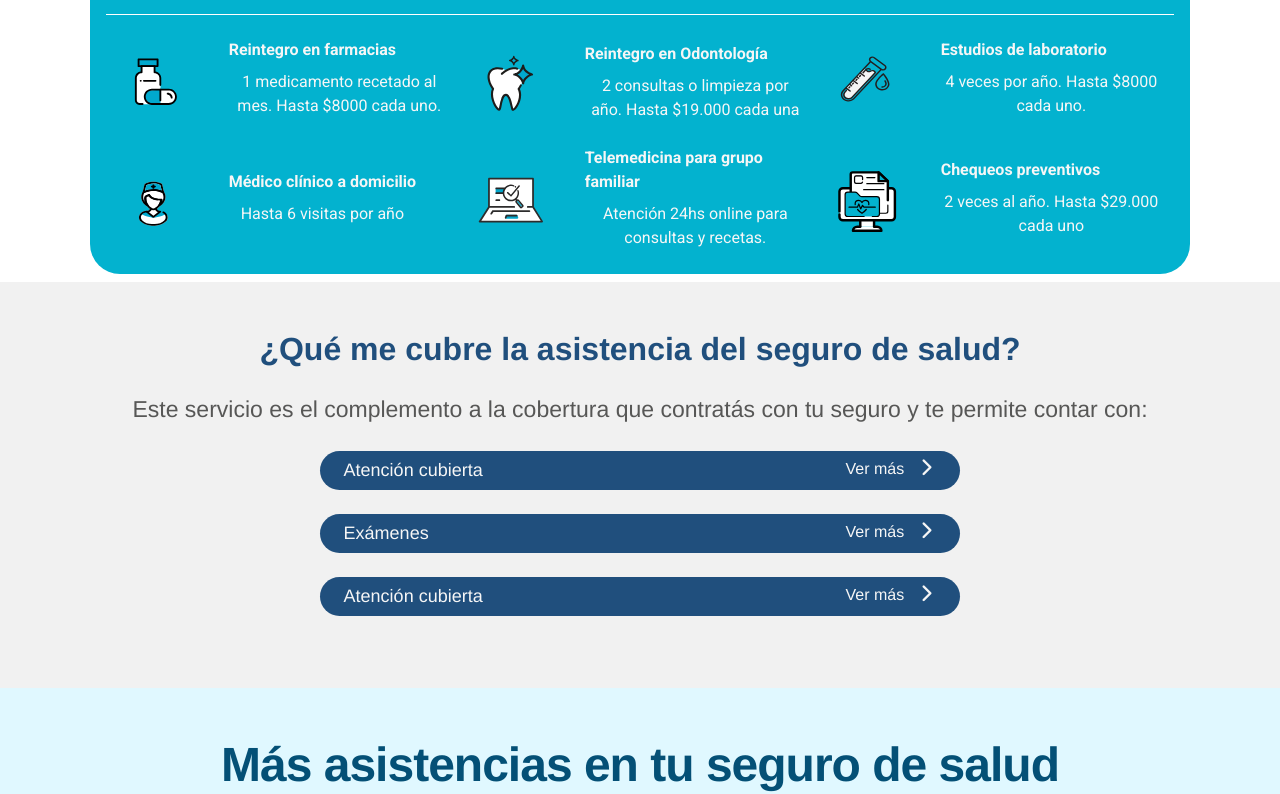
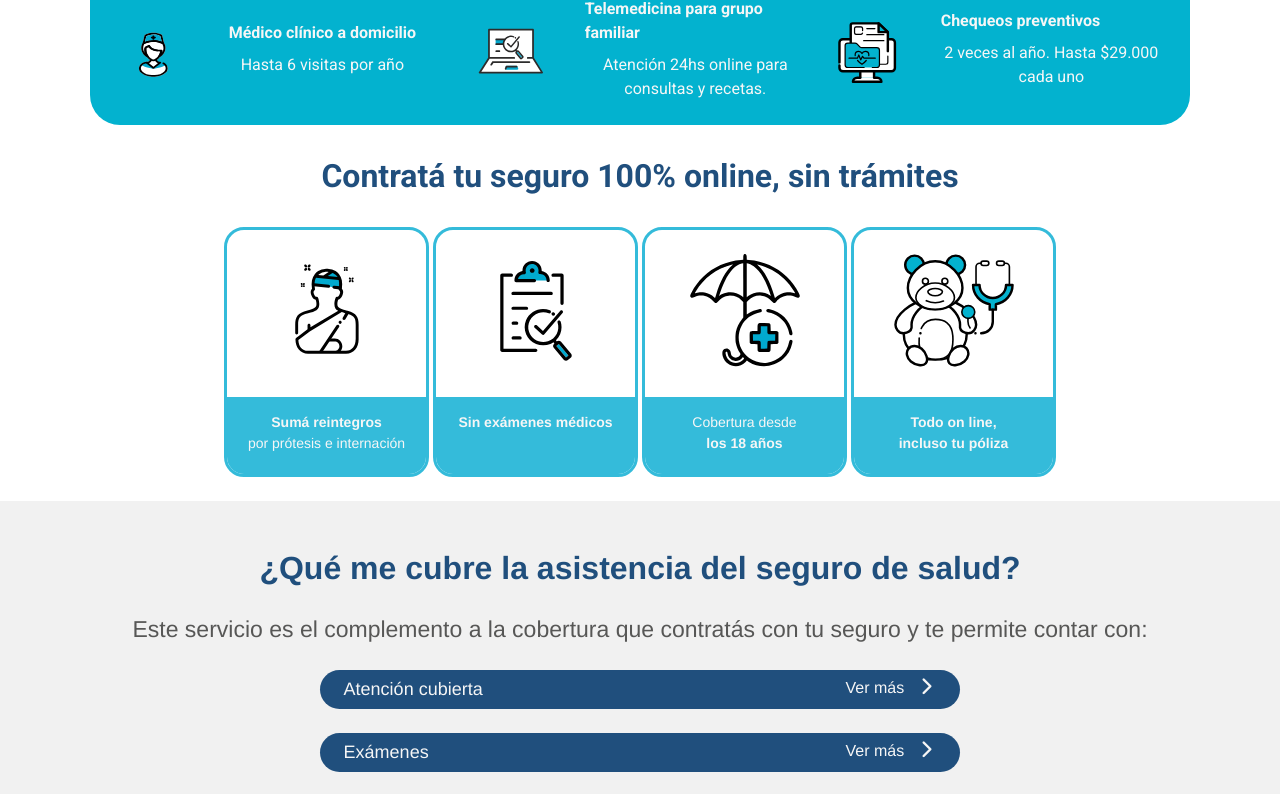
Before and after one commit to Danielmartinez25/Banco-Hipotecario-Seguros, a Next.js app: page / in a window 1280 px wide. Shown: the part 1213-2007 px from the top of the page. Built offline with nearby package versions, Linux system fonts and the light colour scheme.

Commit message:
adds styles component secure

```diff
--- a/package.json
+++ b/package.json
@@ -4,7 +4,7 @@
   "private": true,
   "scripts": {
     "dev": "next dev",
-    "build": "next build",
+    "build": "next build && next export",
     "start": "next start",
     "lint": "next lint"
   },
--- a/src/components/Assistance.module.css
+++ b/src/components/Assistance.module.css
@@ -40,8 +40,6 @@
 }
 
 @media (min-width: 768px) {
-
-
     .textTitle {
         margin-bottom: 0.5rem;
     }
@@ -49,10 +47,7 @@
     .textParagraph {
         padding: 0;
     }
-}
 
-
-@media (min-width: 768px) {
     .cardImg {
         width: 73.31px;
         height: 74.66px;
--- a/src/components/Header.tsx
+++ b/src/components/Header.tsx
@@ -5,7 +5,10 @@ import hipoterioSeguros from "../../public/hipotecarios-seguros.jpg";
 import styles from "./Header.module.css"; // Assuming you have a CSS module for styling
 export default function Header() {
   return (
-    <header className="navbar navbar-expand-lg shadow-sm p-0 position-fixed top-0 start-0 w-100 bg-white">
+    <header
+      className="navbar navbar-expand-lg shadow-sm p-0 position-fixed top-0 start-0 w-100 bg-white"
+      style={{ zIndex: "999" }}
+    >
       <div className={`container ${styles.containerHeader}`}>
         <Link
           href="https://hipotecarioseguros.com.ar/"
--- a/src/components/Hero.tsx
+++ b/src/components/Hero.tsx
@@ -79,7 +79,7 @@ export default function Hero() {
               </div>
             </div>
           </div>
-          <div className="col-12 col-md-6 order-1 order-md-2">
+          <div className="col-12 col-md-6 order-1 order-md-2 d-flex flex-column">
             <div className={` ${styles.heroText}`}>
               <div className={`d-flex flex-row ${styles.heroTextHeader}`}>
                 <Image
@@ -100,8 +100,8 @@ export default function Hero() {
             <div className={`${styles.formSimulation}`}>
               <form className="p-4 rounded shadow-sm">
                 <span>Simulá tu seguro de salud integral</span>
-
-                <div className="mb-3">
+                <div className="row">
+                  <div className="mb-3 col-12 col-md-6">
                     <label htmlFor="firstName" className="form-label">
                       Nombre *
                     </label>
@@ -115,7 +115,7 @@ export default function Hero() {
                     />
                   </div>
 
-                <div className="mb-3">
+                  <div className="mb-3 col-12 col-md-6">
                     <label htmlFor="email" className="form-label">
                       Email *
                     </label>
@@ -129,7 +129,7 @@ export default function Hero() {
                     />
                   </div>
 
-                <div className="mb-3">
+                  <div className="mb-3 col-12 col-md-6">
                     <label htmlFor="phone" className="form-label">
                       Código de área *
                     </label>
@@ -143,7 +143,7 @@ export default function Hero() {
                     />
                   </div>
 
-                <div className="mb-3">
+                  <div className="mb-3 col-12 col-md-6">
                     <label htmlFor="phone" className="form-label">
                       Teléfono *
                     </label>
@@ -155,6 +155,7 @@ export default function Hero() {
                       placeholder="1123456789"
                       required
                     />
+                  </div>
                 </div>
 
                 <div className="text-center">
--- a/src/components/Secure.module.css
+++ b/src/components/Secure.module.css
@@ -1,8 +1,14 @@
+.title {
+    font-size: 24px;
+    color: #204F7D;
+    font-weight: 600;
+}
+
 .cardWrapper {
     perspective: 1000px;
-    width: 250px;
     height: 250px;
     cursor: pointer;
+    padding: 0 2px;
 }
 
 .card {
@@ -24,31 +30,61 @@
     height: 100%;
     backface-visibility: hidden;
     border: 1px solid #ccc;
-    border-radius: 10px;
+    border-radius: 20px;
     overflow: hidden;
 }
 
 .front {
-    background-color: #fff;
+    border: 3px solid #34BBDA;
 }
 
 .back {
-    background-color: #f8f9fa;
+    background-color: #34BBDA;
     transform: rotateY(180deg);
     display: flex;
     align-items: center;
     justify-content: center;
-}
-
-.image {
-    width: 100%;
-    height: 100%;
+    padding: 20px;
 
 }
 
-.texto {
-    font-family: 'Roboto', sans-serif;
-    font-size: 1rem;
-    padding: 1rem;
+.text {
+    background-color: #34BBDA;
+    font-size: 16px;
+    font-family: 'Franklin Gothic Medium', 'Arial Narrow', Arial, sans-serif;
+    font-weight: bold;
+    color: #f6f6f6;
+}
+
+.cardText {
+    height: 100%;
+    background-color: #34BBDA;
     text-align: center;
+    margin-top: 15%;
+    padding: 15px;
 }
+
+.cardText p {
+    font-family: 'Franklin Gothic Medium', 'Arial Narrow', Arial, sans-serif;
+    margin: 0;
+    font-size: 14px;
+    color: #f6f6f6;
+}
+
+.textMarked {
+    font-weight: bold;
+}
+
+@media (min-width: 768px) {
+    .title {
+        font-size: 32px;
+    }
+}
+
+@media (min-width: 992px) {
+
+    .containerSecure {
+        margin-left: 8rem;
+        margin-right: 8rem;
+    }
+}
--- a/src/components/Secure.tsx
+++ b/src/components/Secure.tsx
@@ -13,72 +13,130 @@ export default function Segure() {
   const [flippedFour, setFlippedTFour] = useState(false);
   return (
     <>
-      <div className="d-flex flex-column align-items-center justify-content-center">
-        <h2>Segure</h2>
-        <div className="">
+      <div className="container">
+        <div className={`row justify-content-center ${styles.containerSecure}`}>
+          <div className="d-flex justify-content-center">
+            <h2 className={`text-center p-4 ${styles.title}`}>
+              Contratá tu seguro 100% online, sin trámites
+            </h2>
+          </div>
           <div
-            className={`col ${styles.cardWrapper}`}
+            className={`col-6 col-md-4 col-lg-3 mb-4 d-flex justify-content-center ${styles.cardWrapper}`}
             onClick={() => setFlipped(!flipped)}
           >
             <div className={`${styles.card} ${flipped ? styles.flipped : ""}`}>
-              <div className={styles.front}>
+              <div className={`${styles.front}`}>
+                <div className="d-flex justify-content-center mt-4">
                   <Image
                     src={imageAccident}
                     alt="accident"
-                  className={styles.image}
+                    className={` ${styles.image}`}
+                    width={150}
+                    height={113}
                   />
                 </div>
+                <div className={`${styles.cardText}`}>
+                  <p className={styles.textMarked}>Sumá reintegros</p>
+                  <p>por prótesis e internación</p>
+                </div>
+              </div>
               <div className={styles.back}>
-                <p className={styles.texto}>¡Este es el texto del reverso!</p>
+                <p className={styles.text}>
+                  Podés sumar a tus coberturas el reintegro por prótesis y renta
+                  por internacion diaria
+                </p>
               </div>
             </div>
           </div>
+
           <div
-            className={`col ${styles.cardWrapper}`}
+            className={`col-6 col-md-4 col-lg-3 mb-4 d-flex justify-content-center ${styles.cardWrapper}`}
             onClick={() => setFlippedTwo(!flippedTwo)}
           >
             <div
-              className={`${styles.card} ${flippedTwo ? styles.flipped : ""}`}
+              className={` ${styles.card} ${flippedTwo ? styles.flipped : ""}`}
             >
-              <div className={styles.front}>
-                <Image src={imageCheck} alt="check" className={styles.image} />
+              <div className={` ${styles.front}`}>
+                <div className="d-flex justify-content-center mt-4">
+                  <Image
+                    src={imageCheck}
+                    alt="check"
+                    className={styles.image}
+                    width={150}
+                    height={113}
+                  />
+                </div>
+                <div className={`${styles.cardText}`}>
+                  <p className={styles.textMarked}>Sin exámenes médicos</p>
+                </div>
               </div>
               <div className={styles.back}>
-                <p className={styles.texto}>¡Este es el texto del reverso!</p>
+                <p className={styles.text}>
+                  Sólo vas a tener que responder unas preguntas de tu salud como
+                  declaración jurada
+                </p>
               </div>
             </div>
           </div>
+
           <div
-            className={`col ${styles.cardWrapper}`}
+            className={`col-6 col-md-4 col-lg-3 mb-4 d-flex justify-content-center ${styles.cardWrapper}`}
             onClick={() => setFlippedThree(!flippedThree)}
           >
             <div
               className={`${styles.card} ${flippedThree ? styles.flipped : ""}`}
             >
               <div className={styles.front}>
+                <div className="d-flex justify-content-center mt-4">
                   <Image
                     src={imageUmbrella}
                     alt="umbrella"
                     className={styles.image}
+                    width={150}
+                    height={113}
                   />
                 </div>
+                <div className={`${styles.cardText}`}>
+                  <p>Cobertura desde</p>
+                  <p className={styles.textMarked}>los 18 años</p>
+                </div>
+              </div>
               <div className={styles.back}>
-                <p className={styles.texto}>¡Este es el texto del reverso!</p>
+                <p className={styles.text}>
+                  La edad de contratación es de 18 a 64 y de permanencia hasta
+                  los 65
+                </p>
               </div>
             </div>
           </div>
+
           <div
-            className={`col ${styles.cardWrapper}`}
+            className={`col-6 col-md-4 col-lg-3 mb-4 d-flex justify-content-center ${styles.cardWrapper}`}
             onClick={() => setFlippedTFour(!flippedFour)}
           >
             <div
               className={`${styles.card} ${flippedFour ? styles.flipped : ""}`}
             >
               <div className={styles.front}>
-                <Image src={imageBear} alt="bear" className={styles.image} />
+                <div className="d-flex justify-content-center mt-4">
+                  <Image
+                    src={imageBear}
+                    alt="bear"
+                    className={styles.image}
+                    width={150}
+                    height={113}
+                  />
                 </div>
-              <div className={styles.back}>
-                <p className={styles.texto}>¡Este es el texto del reverso!</p>
+                <div className={`${styles.cardText}`}>
+                  <p className={styles.textMarked}>Todo on line,</p>
+                  <p className={styles.textMarked}>incluso tu póliza</p>
+                </div>
+              </div>
+              <div className={`${styles.back}`}>
+                <p className={styles.text}>
+                  Contratás y tu póliza las podés ver on line. Tenemos un portal
+                  de autogestión para vos.
+                </p>
               </div>
             </div>
           </div>
--- a/src/pages/index.tsx
+++ b/src/pages/index.tsx
@@ -6,6 +6,7 @@ import Header from "../components/Header";
 import Assistance from "@/components/Assistance";
 import Health from "../components/Health";
 import Question from "../components/Question";
+import Secure from "../components/Secure";
 export default function Home() {
   return (
     <>
@@ -15,6 +16,7 @@ export default function Home() {
         <WhatsAppButton />
         <CardSocialWork />
         <Assistance />
+        <Secure />
       </div>
       <Service />
       <Health />
```
Lines whose indentation alone changed are shown as unchanged.
